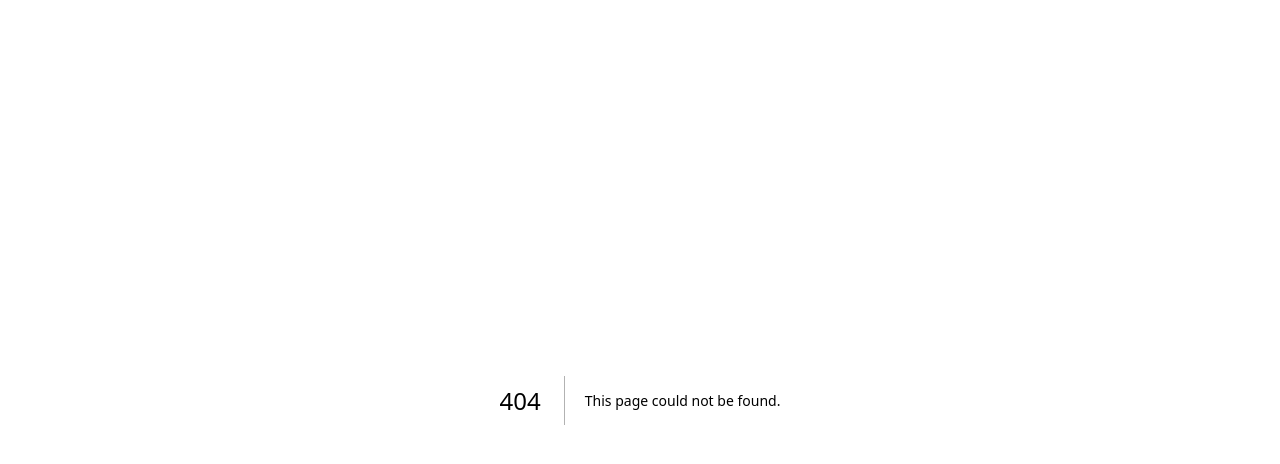
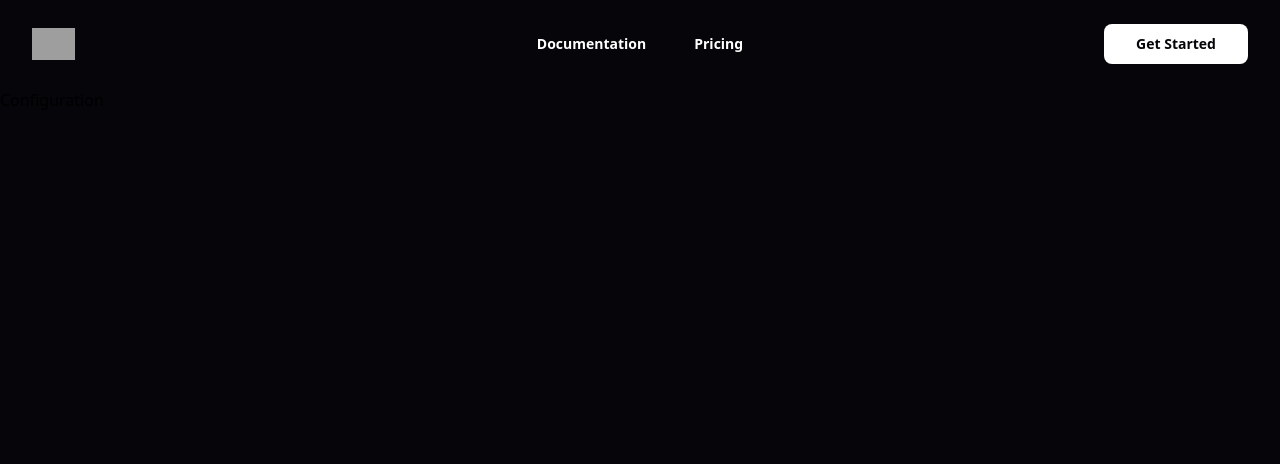
Before and after one commit to ramezj/astralics, a Next.js app in the folder client/: page /documentation/configuration in a window 1280 px wide. Before the commit this address had no page. Shown: the top 464 px of the page. Built offline with nearby package versions, Linux system fonts and the light colour scheme; no server answers; grey boxes are pictures that could not be loaded.

Commit message:
documentation/pages

```diff
--- a/client/components/documentation/Card.js
+++ b/client/components/documentation/Card.js
@@ -2,12 +2,12 @@ import Link from "next/link"
 
 export default function DocumentationCard(props) {
     return (
-        <div className='gradientBorder p-2 rounded-lg duration-300 widgetShadow'>
+        <Link className='gradientBorder p-2 rounded-lg duration-300 widgetShadow' href={props.redirect}>
         <div className="card w-72 gradient rounded-lg shadow-xl cursor-pointer bg-[#05050a]">
         <div className="card-body">
         <h2 className="card-title font-extrabold justify-center align-middle">{props.name}</h2>
         </div>
         </div>
-        </div>
+        </Link>
     )
 }
--- /dev/null
+++ b/client/pages/documentation/api/index.js
@@ -0,0 +1,11 @@
+import Layout from "@/components/layout";
+
+export default function page() {
+    return (
+        <>
+        <Layout>
+            <p>API Key</p>
+        </Layout>
+        </>
+    )
+}
--- /dev/null
+++ b/client/pages/documentation/configuration/index.js
@@ -0,0 +1,11 @@
+import Layout from "@/components/layout";
+
+export default function page() {
+    return (
+        <>
+        <Layout>
+            <p>Configuration</p>
+        </Layout>
+        </>
+    )
+}
--- a/client/pages/documentation/index.js
+++ b/client/pages/documentation/index.js
@@ -17,13 +17,13 @@ export default function documentation() {
                 <h1 className='font-bold text-3xl'>API Documentation</h1>
                 <br />
                 <div className='flex flex-wrap gap-8 justify-center w-4/5'>
-                <DocumentationCard name='Installation 🔨'/>
-                <DocumentationCard name='API Key 🔑'/>
+                <DocumentationCard name='Installation 🔨' redirect='/documentation/installation'/>
+                <DocumentationCard name='API Key 🔑' redirect='/documentation/api'/>
                 </div>
                 <br />
                 <div className='flex flex-wrap gap-8 justify-center w-4/5'>
-                <DocumentationCard name='Configuration ⚙️' />
-                <DocumentationCard name='React JS' />
+                <DocumentationCard name='Configuration ⚙️' redirect='/documentation/configuration'/>
+                <DocumentationCard name='React JS' redirect='/documentation/api'/>
                 </div>
             {/* <div className='w-72 py-2.5 backgroundColor widgetShadow rounded-lg'>
             <p className="font-medium flex justify-center gap-x-3 drop-shadow-md">npm i blitzpackage@latest
--- /dev/null
+++ b/client/pages/documentation/installation/index.js
@@ -0,0 +1,11 @@
+import Layout from "@/components/layout";
+
+export default function page() {
+    return (
+        <>
+        <Layout>
+            <p>Installation</p>
+        </Layout>
+        </>
+    )
+}
```
